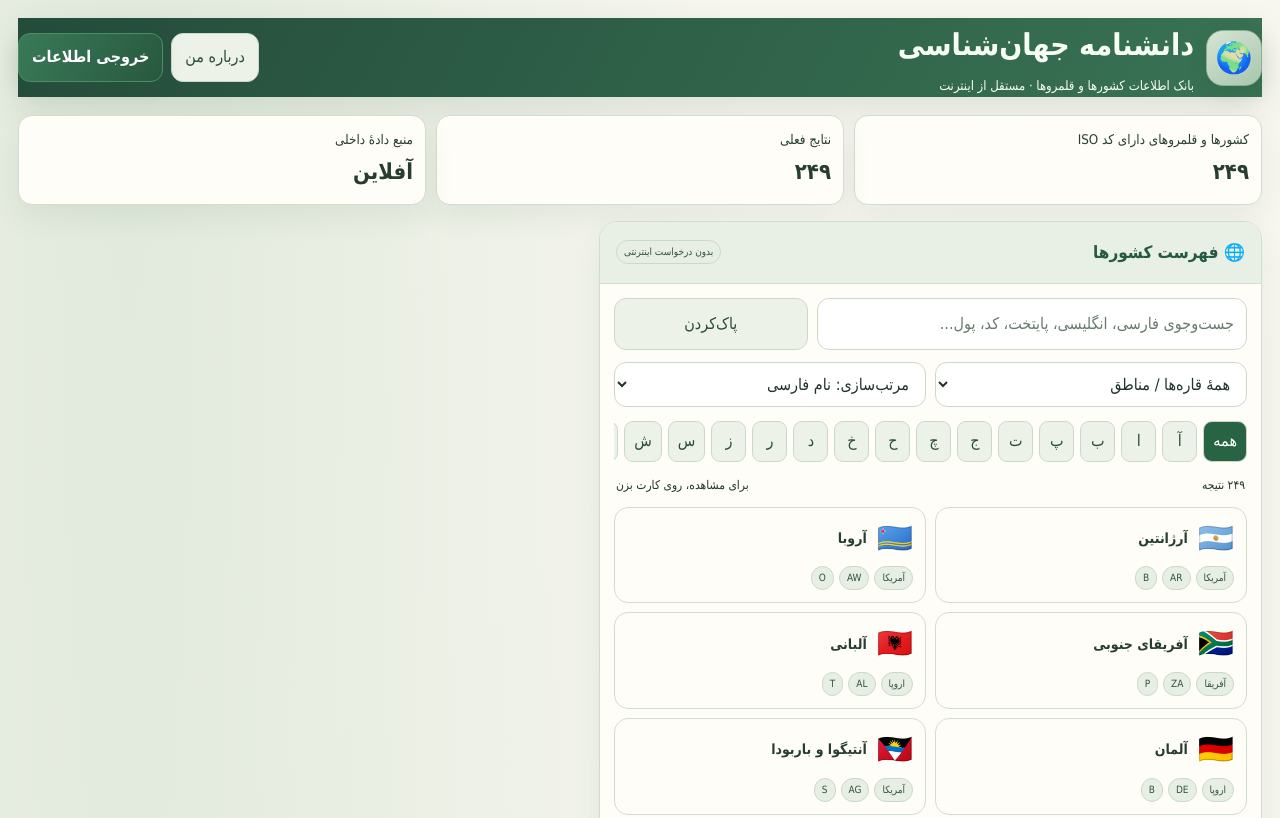
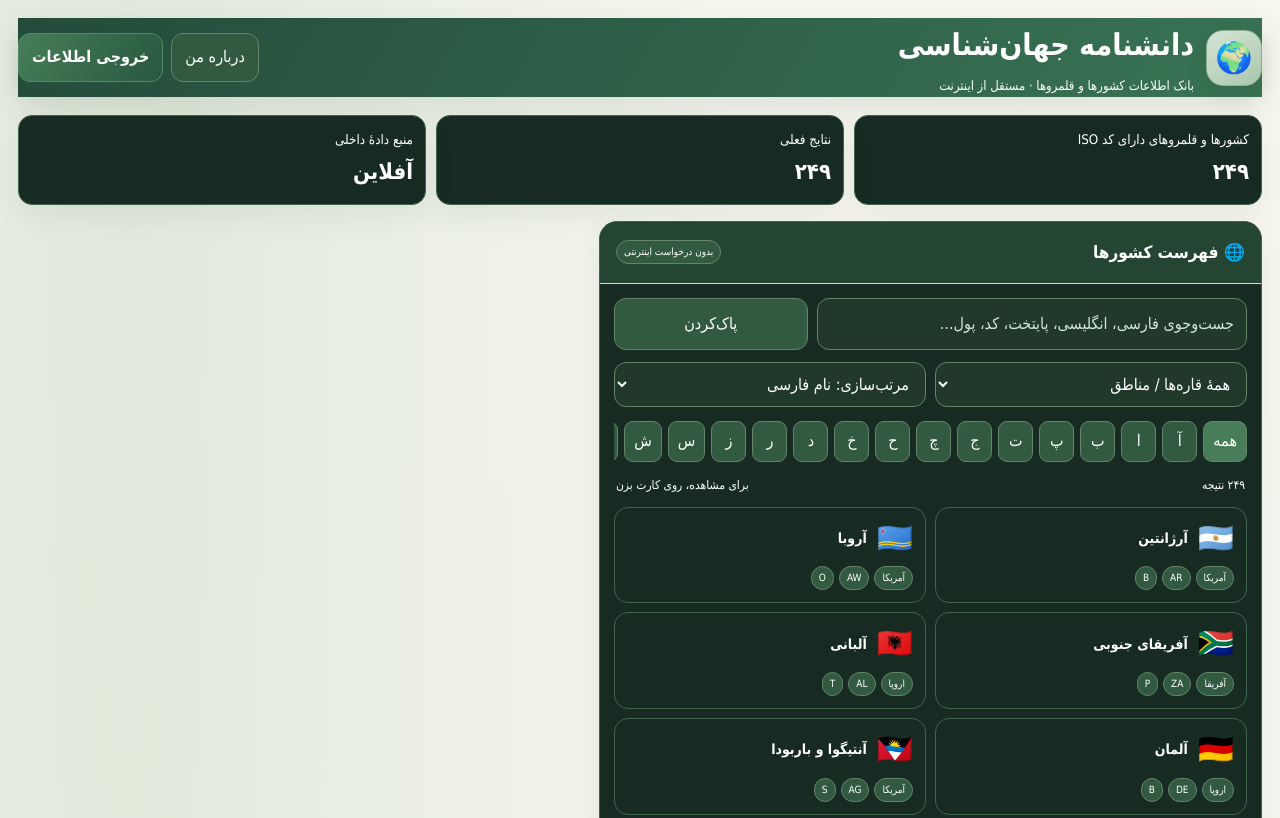
Before and after one commit to masoud73d/Jaahaan-shenasi, a plain HTML site: page index.html in a window 1280 px wide. Shown: the top 818 px of the page. Drawn offline with Linux system fonts and the light colour scheme.

Commit message:
Switch encyclopedia typography to high-contrast white

```diff
--- a/index.html
+++ b/index.html
@@ -92,6 +92,51 @@ select option{background:#fff!important;color:#20352a!important}
 .btn.primary,button.primary{background:linear-gradient(120deg,#397a58,#28583f)!important;color:#fff!important}
 a{color:#205f3d!important}
 .modalBox p{color:#526b59!important}
+
+
+/* MASOUD_WHITE_TEXT_CONTRAST_V2 */
+body,body *{color:#fff!important}
+header .brand h1,header .brand p{color:#fff!important}
+header .btn,header .btn *{color:#fff!important}
+.panel,.stat,.countryCard,.info,.modalBox{
+ background:#172b22!important;
+ color:#fff!important;
+ border-color:#42634d!important;
+}
+.panelHead,.detail.inlineDrawer .panelHead{
+ background:#244532!important;
+ color:#fff!important;
+}
+.panelHead h2,.sectionTitle{color:#fff!important}
+.countryCard h3,.countryCard .en,.info .k,.info .v,
+.resultLine,.empty,.stat small,.stat strong{color:#fff!important}
+.countryCard .pill,.pill,.heroTags .pill{
+ background:#315a40!important;
+ color:#fff!important;
+ border:1px solid #64856a!important;
+}
+.detailHero{
+ background:linear-gradient(145deg,#193d2b,#244d36)!important;
+ border-color:#42634d!important;
+}
+.detailHero h2,.detailHero .en,.heroTags .pill{color:#fff!important}
+.info{background:#20392b!important;border:1px solid #496a50!important}
+.info .k,.info .v{color:#fff!important}
+.rawDetails{background:#20392b!important;border-color:#496a50!important}
+.rawDetails summary{background:#315a40!important;color:#fff!important}
+.rawText{color:#fff!important}
+.field,input,select,textarea{
+ background:#20392b!important;color:#fff!important;border-color:#64856a!important
+}
+.field::placeholder,input::placeholder,textarea::placeholder{color:#d5e3d5!important;opacity:1}
+select option{background:#20392b!important;color:#fff!important}
+.alpha,.btn,.drawerClose{
+ background:#315a40!important;color:#fff!important;border-color:#64856a!important
+}
+.alpha.active,.alpha:hover{background:#477d58!important;color:#fff!important}
+.btn.primary,button.primary{background:linear-gradient(120deg,#477d58,#28583f)!important;color:#fff!important}
+a{color:#d4f0d9!important}
+.modalBox p{color:#fff!important}
 
 </style>
 </head>
```
